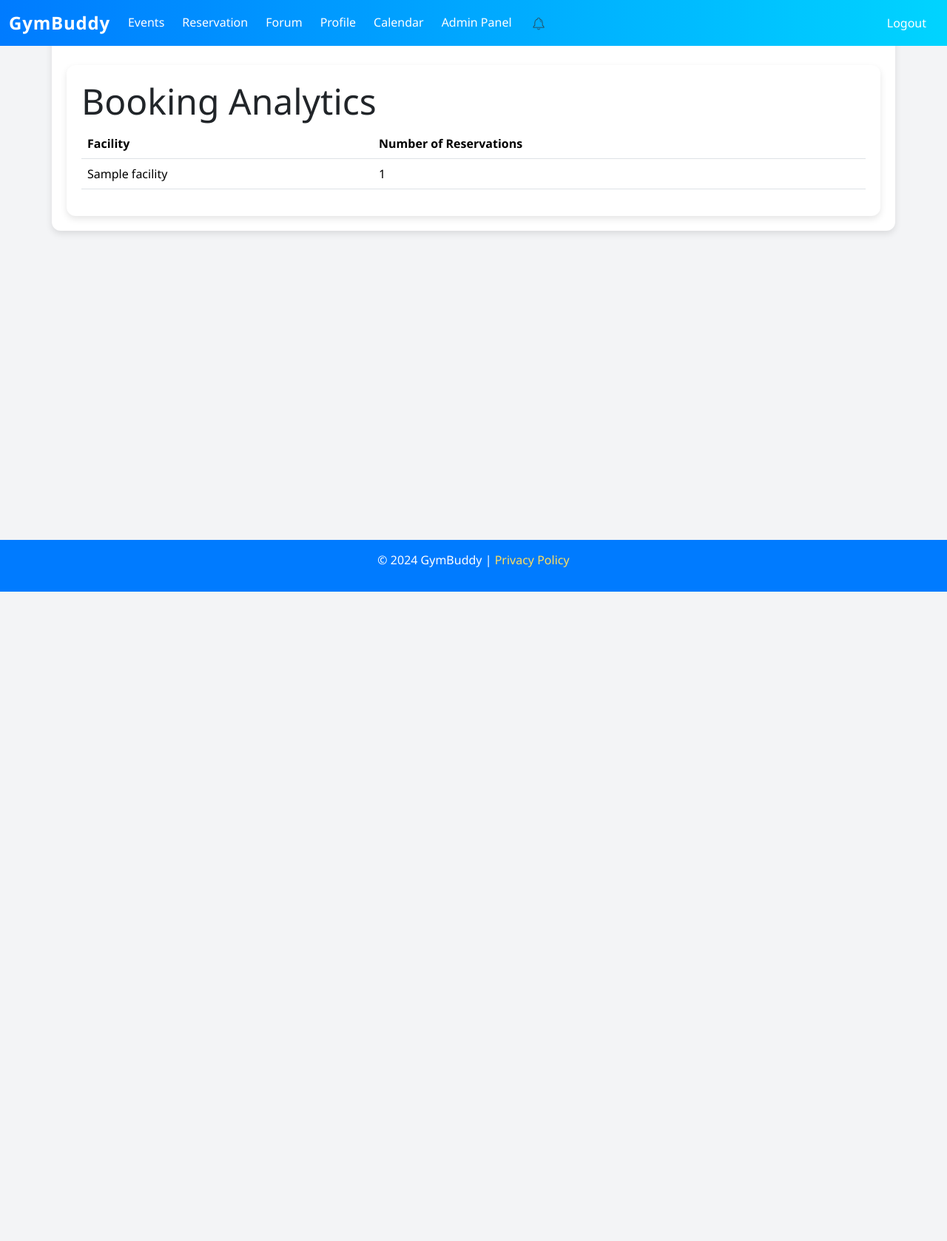
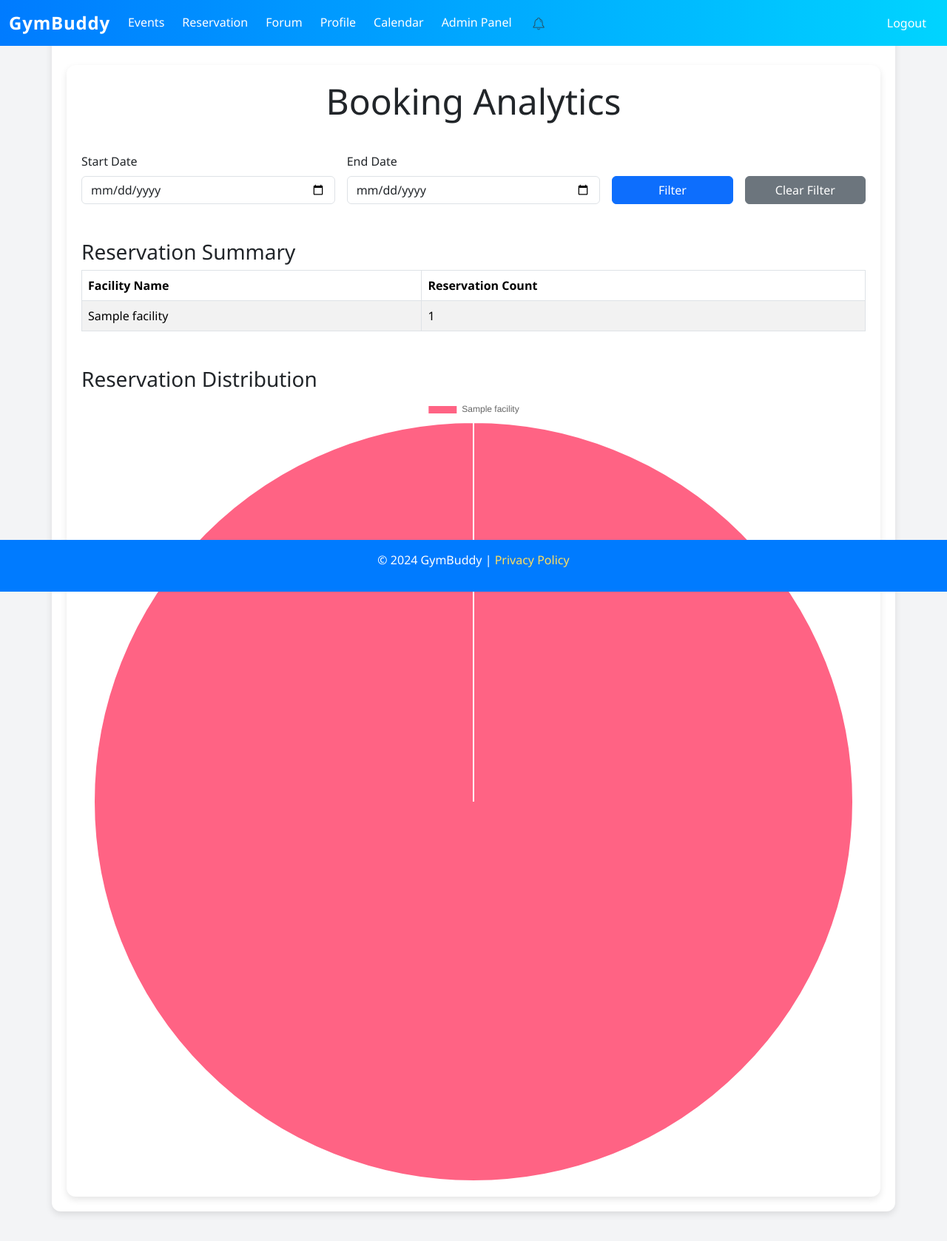
Before and after one commit to AlpDemirSavas2506/GYMBUDDY, a Flask app: page /admin/analytics in a window 1280 px wide. Shown: the whole page at 74% size. Before the commit the page ends 800 px from the top, so only its background shows below. Run offline with Flask 3, Linux system fonts and the light colour scheme; a user stored in the database is signed in; tables that the repository leaves empty hold one stand-in row (values such as "Sample post"); data that the repository does not hold is empty.

Commit message:
Admin Page update

```diff
--- a/admin/admin_routes.py
+++ b/admin/admin_routes.py
@@ -2,6 +2,7 @@
 from flask_login import login_required, current_user
 from models import Facility, Reservation, db
 from utility import admin_required
+from datetime import datetime, timedelta
 
 admin_bp = Blueprint('admin_bp', __name__, url_prefix='/admin')
 
@@ -21,42 +22,71 @@
 @login_required
 @admin_required
 def manage_facilities():
-    if not current_user.is_admin():
+    if not current_user.is_admin:
         flash("Access denied! Admins only.", "danger")
-        return redirect(url_for('main_bp.home'))
+        return redirect(url_for('home_bp.home_page'))
+
+    if request.method == 'POST':
+        action = request.form.get('action')
+
+        if action == 'make_all_available':
+            Facility.query.update({Facility.is_available: True})
+            db.session.commit()
+            flash("All facilities have been made available.", "success")
+        elif action == 'make_all_unavailable':
+            Facility.query.update({Facility.is_available: False})
+            db.session.commit()
+            flash("All facilities have been made unavailable.", "success")
+        elif action == 'toggle':
+            facility_id = request.form.get('facility_id')
+            facility = Facility.query.get(facility_id)
+            if facility:
+                facility.is_available = not facility.is_available
+                db.session.commit()
+                flash(f"Facility '{facility.name}' availability updated.", "success")
+
+        return redirect(url_for('admin_bp.manage_facilities'))
 
     facilities = Facility.query.all()
-
-    if request.method == 'POST':
-        # Get facility ID from form
-        facility_id = request.form.get('facility_id')
-        # Toggle availability
-        facility = Facility.query.get(facility_id)
-        if facility:
-            facility.is_available = not facility.is_available  # Toggle the value
-            db.session.commit()
-            status = "available" if facility.is_available else "unavailable"
-            flash(f"Facility '{facility.name}' is now {status}.", "success")
-        else:
-            flash("Invalid facility ID.", "danger")
-        return redirect(url_for('admin_bp.manage_facilities'))
-
     return render_template('admin/manage_facilities.html', facilities=facilities)
-
 
 # View booking analytics
 @admin_bp.route('/analytics')
 @login_required
 @admin_required
 def view_analytics():
-    if not current_user.is_admin():
+    if not current_user.is_admin:
         flash("Access denied! Admins only.", "danger")
-        return redirect(url_for('main_bp.home'))
+        return redirect(url_for('home_bp.home_page'))
 
-    # Example analytics: count reservations per facility
-    analytics = db.session.query(
+    start_date = request.args.get('start_date')
+    end_date = request.args.get('end_date')
+
+    query = db.session.query(
         Facility.name,
         db.func.count(Reservation.id).label('reservation_count')
-    ).join(Reservation, Facility.id == Reservation.facility_id).group_by(Facility.name).all()
+    ).join(Reservation, Facility.id == Reservation.facility_id)
 
-    return render_template('admin/analytics.html', analytics=analytics)
+    if start_date and end_date:
+        try:
+            query_start_date = datetime.strptime(start_date, '%Y-%m-%d')
+            query_end_date = datetime.strptime(end_date, '%Y-%m-%d') + timedelta(days=1)  # Include end date fully
+            query = query.filter(Reservation.start_time >= query_start_date, Reservation.start_time < query_end_date)
+        except ValueError:
+            flash("Invalid date format. Please use YYYY-MM-DD.", "danger")
+            return redirect(url_for('admin_bp.view_analytics'))
+
+    analytics = query.group_by(Facility.name).all()
+
+    # Prepare data for the pie chart
+    chart_labels = [facility for facility, _ in analytics]
+    chart_values = [reservation_count for _, reservation_count in analytics]
+
+    return render_template(
+        'admin/analytics.html',
+        analytics=analytics,
+        start_date=start_date,
+        end_date=end_date,
+        chart_labels=chart_labels,
+        chart_values=chart_values
+    )
--- a/templates/admin/analytics.html
+++ b/templates/admin/analytics.html
@@ -1,23 +1,100 @@
 {% extends "base.html" %}
-{% block title %}Booking Analytics{% endblock %}
+{% block title %}Booking Analytics - GymBuddy{% endblock %}
 {% block content %}
 <div class="container mt-4">
-    <h1 class="display-5">Booking Analytics</h1>
-    <table class="table">
+    <h1 class="display-5 text-center">Booking Analytics</h1>
+
+    <!-- Date Range Filter Form -->
+    <form method="GET" action="{{ url_for('admin_bp.view_analytics') }}" class="row g-3 mt-4">
+        <div class="col-md-4">
+            <label for="start_date" class="form-label">Start Date</label>
+            <input type="date" id="start_date" name="start_date" class="form-control"
+                   value="{{ start_date }}" required>
+        </div>
+        <div class="col-md-4">
+            <label for="end_date" class="form-label">End Date</label>
+            <input type="date" id="end_date" name="end_date" class="form-control"
+                   value="{{ end_date }}" required>
+        </div>
+        <div class="col-md-2 d-flex align-items-end">
+            <button type="submit" class="btn btn-primary w-100">Filter</button>
+        </div>
+        <div class="col-md-2 d-flex align-items-end">
+            <a href="{{ url_for('admin_bp.view_analytics') }}" class="btn btn-secondary w-100">Clear Filter</a>
+        </div>
+    </form>
+
+    <!-- Analytics Table -->
+    <div class="mt-5">
+        <h3>Reservation Summary</h3>
+        <table class="table table-bordered table-striped">
             <thead>
                 <tr>
-                <th>Facility</th>
-                <th>Number of Reservations</th>
+                    <th>Facility Name</th>
+                    <th>Reservation Count</th>
                 </tr>
             </thead>
             <tbody>
-            {% for data in analytics %}
+                {% for facility, reservation_count in analytics %}
                 <tr>
-                <td>{{ data[0] }}</td>
-                <td>{{ data[1] }}</td>
+                    <td>{{ facility }}</td>
+                    <td>{{ reservation_count }}</td>
                 </tr>
                 {% endfor %}
             </tbody>
         </table>
     </div>
+
+    <!-- Pie Chart -->
+    <div class="mt-5">
+        <h3>Reservation Distribution</h3>
+        <canvas id="reservationChart"></canvas>
+    </div>
+</div>
+
+<!-- Chart.js Script -->
+<script src="https://cdn.jsdelivr.net/npm/chart.js"></script>
+<script>
+    const ctx = document.getElementById('reservationChart').getContext('2d');
+    const reservationChart = new Chart(ctx, {
+        type: 'pie',
+        data: {
+            labels: {{ chart_labels | safe }},
+            datasets: [{
+                label: 'Reservations',
+                data: {{ chart_values | safe }},
+                backgroundColor: [
+                    '#FF6384',
+                    '#36A2EB',
+                    '#FFCE56',
+                    '#4BC0C0',
+                    '#9966FF',
+                    '#FF9F40',
+                    '#E7E9ED'
+                ],
+                hoverOffset: 4
+            }]
+        },
+        options: {
+            responsive: true,
+            plugins: {
+                legend: {
+                    position: 'top'
+                },
+                tooltip: {
+                    callbacks: {
+                        label: function(context) {
+                            let label = context.label || '';
+                            if (label) {
+                                label += ': ';
+                            }
+                            label += context.raw;
+                            return label;
+                        }
+                    }
+                }
+            }
+        }
+    });
+</script>
 {% endblock %}
```
Also changed, not shown: reservation/routes.py (+14 -1 lines), templates/admin/manage_facilities.html (+22 -6 lines), templates/home.html (+25 -4 lines). Lines whose indentation alone changed are shown as unchanged.
